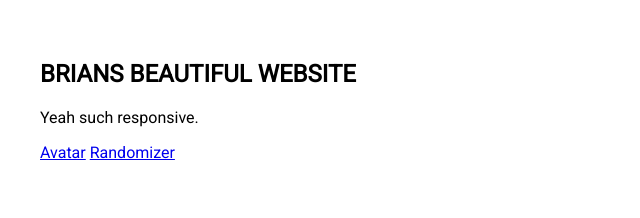
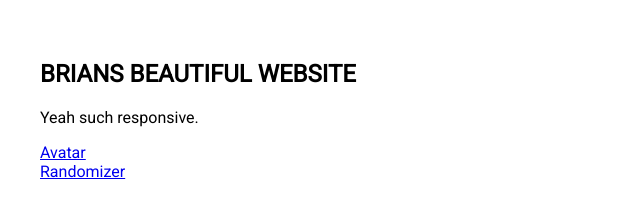
Before and after one commit to bressler1995/carlofabyss.github.io, a plain HTML site: page index.html in a window 1280 px wide. Shown: the whole page, without its empty margins (0-640 px from the left). Drawn offline with Linux system fonts and the light colour scheme.

Commit message:
Update style.css

```diff
--- a/style.css
+++ b/style.css
@@ -19,3 +19,9 @@ h3, .h3, h4, .h4 {
 p {
     font-weight: 300;
 }
+
+a {
+    display: block;
+    width:100%;
+    float:left;
+}
```
